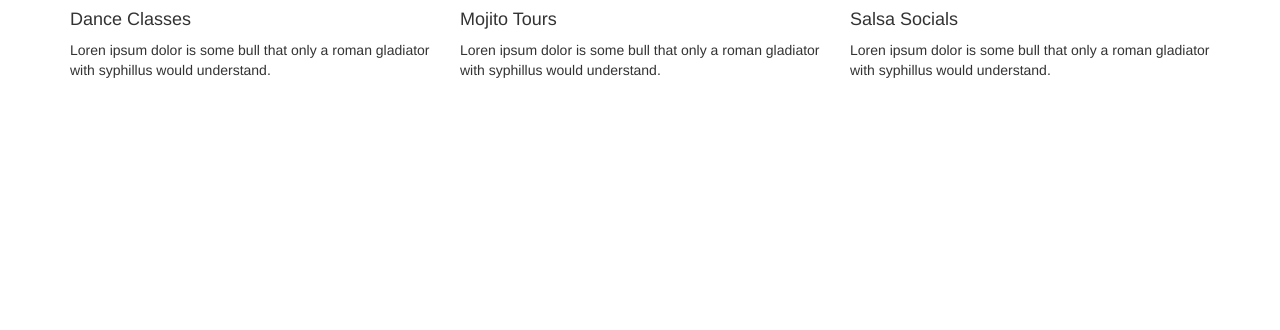
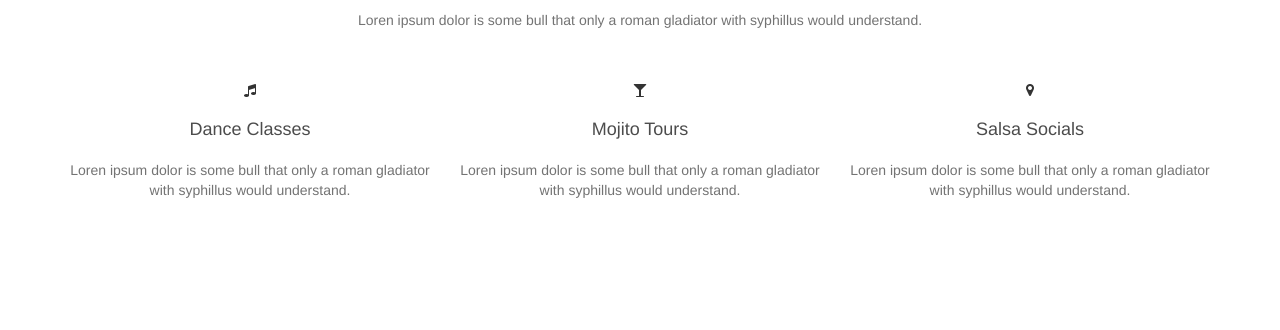
Before and after one commit to VampiroJudo/VivDanceSite-experimental-, a plain HTML site: page index.html in a window 1280 px wide. Shown: the part 793-1123 px from the top of the page. Before the commit the page ends 883 px from the top, so only its background shows below. Drawn offline with nearby package versions, Linux system fonts and the light colour scheme.

Commit message:
adding css styling to services

```diff
--- a/css/style.css
+++ b/css/style.css
@@ -96,3 +96,25 @@
 		font-size: 10px;
 	}
 }
+
+/*SERVICES*/
+
+.services {
+
+	padding: 80px 0 80px;
+	text-align: center;
+}
+
+.services h2,
+.services h4 {
+
+	color: #4c4c4c;
+	margin: 20px 0 20px;
+}
+
+.services p {
+
+	color: #737373;
+	font-size: 14px;
+	padding-bottom: 40px;
+}
```
